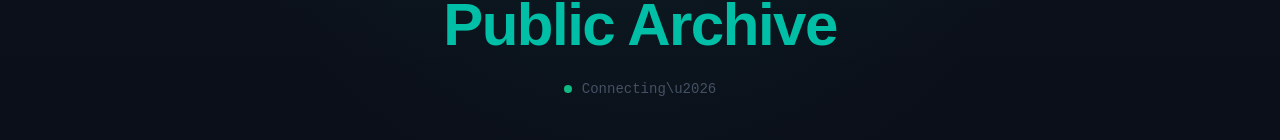
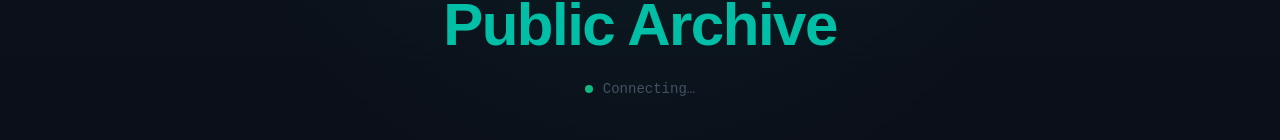
Before and after one commit to myleshorton/spill, a Next.js app in the folder frontend/: page / in a window 1280 px wide. Shown: the part 291-431 px from the top of the page. Built offline with nearby package versions, Linux system fonts and the light colour scheme; no server answers.

Commit message:
Fix unicode escape showing as raw text in ActivityFeed loading state
Co-Authored-By: Claude Opus 4.6 <noreply@anthropic.com>

```diff
--- a/frontend/src/components/ActivityFeed.tsx
+++ b/frontend/src/components/ActivityFeed.tsx
@@ -42,7 +42,7 @@ export default function ActivityFeed() {
           <span className="absolute inline-flex h-full w-full animate-ping rounded-full bg-emerald-400 opacity-75" />
           <span className="relative inline-flex h-2 w-2 rounded-full bg-emerald-500" />
         </span>
-        <span className="font-mono text-sm text-spill-text-secondary/60">Connecting\u2026</span>
+        <span className="font-mono text-sm text-spill-text-secondary/60">{"Connecting\u2026"}</span>
       </div>
     )
   }
```
